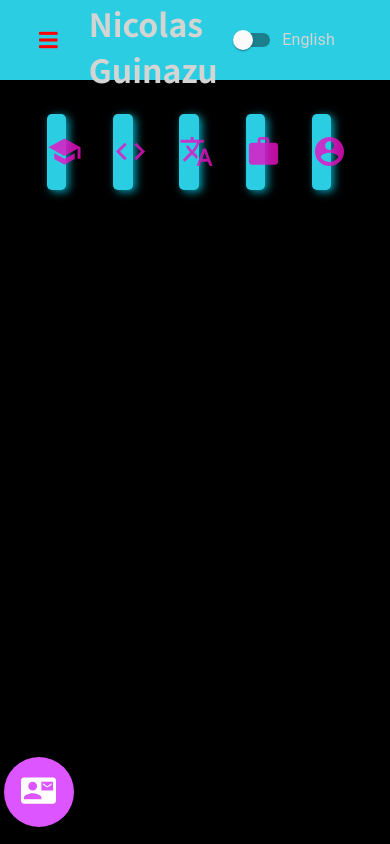
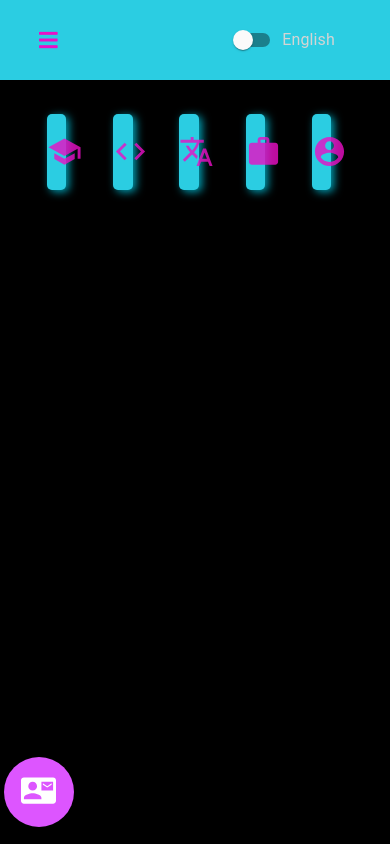
Before and after one commit to nicolasGuinazu/personal-website, a React (Create React App) app: page / in a window 390 px wide. Built offline with nearby package versions, Linux system fonts and the light colour scheme.

Commit message:
changed burger color and mediq queries to hide name in mobile

```diff
--- a/src/components/Header.module.css
+++ b/src/components/Header.module.css
@@ -20,6 +20,11 @@
     padding-left: 10%;
   }
 
+  @media (min-width:320px) and (max-width: 425px) {
+    .title{
+     display: none;
+    }
+  }
   .user{
     font-size: 2rem;
     animation: exampl 2s 3 ease-in-out;
@@ -30,7 +35,7 @@
     100% {opacity:0}
   }
   .ham{
-    color: red;
+    color: rgb(235, 15, 198);
   }
   @media (min-width:767px){
     .ham{
```
